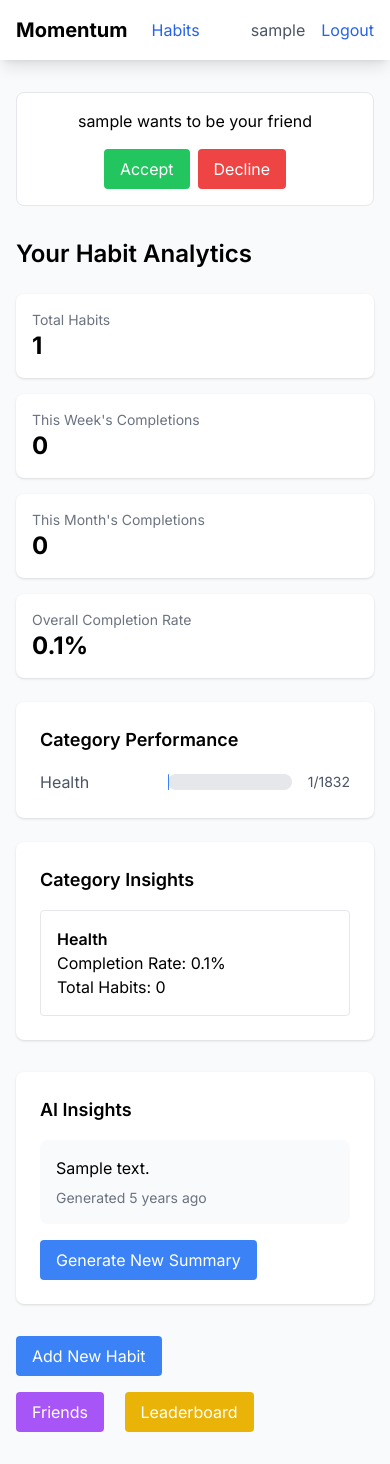
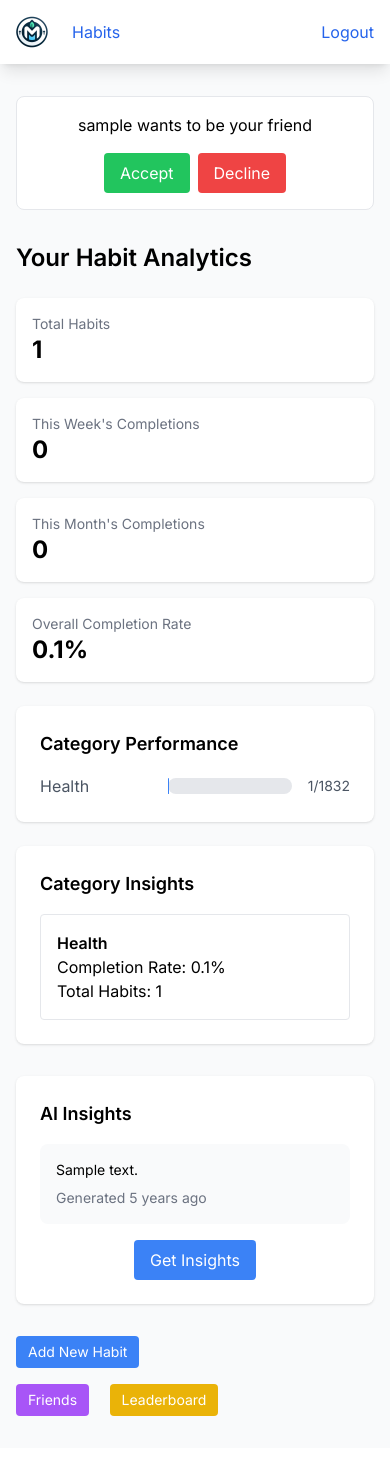
Before and after one commit to easachs/momentum, a Django app: a page that uses templates/base.html in a window 390 px wide. After the commit the page ends 1416 px from the top, so only its background shows below. Run offline with Django 5.2, Linux system fonts and the light colour scheme; a user stored in the database is signed in; tables that the repository leaves empty hold one stand-in row (values such as "Sample post"); some libraries are stand-ins or nearby versions.

Commit message:
Style: mobile responsiveness

```diff
--- a/momentum/settings.py
+++ b/momentum/settings.py
@@ -196,7 +196,7 @@ USE_TZ = True
 # Static files (CSS, JavaScript, Images)
 # https://docs.djangoproject.com/en/5.1/howto/static-files/
 
-STATIC_URL = "static/"
+STATIC_URL = '/static/'
 STATIC_ROOT = BASE_DIR / "staticfiles"
 STATICFILES_DIRS = [
     BASE_DIR / "static",
--- a/templates/base.html
+++ b/templates/base.html
@@ -1,5 +1,6 @@
 {% load static tailwind_tags %}
 {% load socialaccount %}
+{% load static %}
 <!DOCTYPE html>
 <html lang="en">
 <head>
@@ -7,6 +8,8 @@
     <meta charset="UTF-8">
     <meta name="viewport" content="width=device-width, initial-scale=1.0">
     <meta http-equiv="X-UA-Compatible" content="ie=edge">
+    <!-- Favicon -->
+    <link rel="icon" type="image/png" href="{% static 'images/momentum.png' %}">
     <!-- Add Google Font -->
     <link rel="preconnect" href="https://fonts.googleapis.com">
     <link rel="preconnect" href="https://fonts.gstatic.com" crossorigin>
@@ -24,15 +27,18 @@
             <div class="flex justify-between items-center py-4 flex-wrap">
                 {% if user.is_authenticated %}
                     <div class="flex items-center gap-6">
-                        <a href="{% url 'tracker:dashboard' username=user.username %}" class="text-xl font-bold">Momentum</a>
+                        <a href="{% url 'tracker:dashboard' username=user.username %}" class="flex items-center gap-2">
+                            <img src="{% static 'images/momentum.png' %}" alt="Momentum" class="h-8 w-auto">
+                        </a>
                         <a href="{% url 'tracker:habit_list' %}" class="text-blue-600 hover:text-blue-800">Habits</a>
                     </div>
                 {% else %}
-                    <a href="{% url 'root' %}" class="text-xl font-bold">Momentum</a>
+                    <a href="{% url 'root' %}" class="flex items-center gap-2">
+                        <img src="{% static 'images/momentum.png' %}" alt="Momentum" class="h-8 w-auto">
+                    </a>
                 {% endif %}
                 <div class="space-x-4 flex items-center">
                     {% if user.is_authenticated %}
-                        <span class="text-gray-600">{{ user.username }}</span>
                         <a href="{% url 'account_logout' %}" class="text-blue-600 hover:text-blue-800">Logout</a>
                     {% else %}
                         <a href="{% url 'account_login' %}" class="text-blue-600 hover:text-blue-800">Login</a>
--- a/tracker/templates/tracker/dashboard.html
+++ b/tracker/templates/tracker/dashboard.html
@@ -136,7 +136,7 @@
                         <div class="border rounded p-4">
                             <h3 class="font-semibold">{{ stat.category|title }}</h3>
                             <p>Completion Rate: {{ stat.completed|percentage:stat.total|floatformat:1 }}%</p>
-                            <p>Total Habits: {{ habits_summary|filter_by_category:stat.category|length }}</p>
+                            <p>Total Habits: {{ stat.habit_count }}</p>
                         </div>
                     {% endfor %}
                 </div>
@@ -149,7 +149,7 @@
 
             <div id="ai-summary-container" class="bg-gray-50 rounded-lg p-4 mb-4">
                 {% if latest_summary %}
-                    <div class="prose max-w-none">
+                    <div class="prose max-w-none text-sm sm:text-base">
                         {{ latest_summary.content|markdown }}
                     </div>
                     <p class="text-sm text-gray-500 mt-2">
@@ -161,10 +161,12 @@
             </div>
 
             {% if user == viewed_user %}
-                <button id="generate-summary"
-                        class="bg-blue-500 text-white px-4 py-2 rounded hover:bg-blue-600 transition-colors">
-                    Generate New Summary
-                </button>
+                <div class="text-center">
+                    <button id="generate-summary"
+                            class="bg-blue-500 text-white px-4 py-2 rounded hover:bg-blue-600 transition-colors inline-block">
+                        Get Insights
+                    </button>
+                </div>
             {% endif %}
         </div>
 
@@ -173,16 +175,16 @@
             <div class="flex flex-col sm:flex-row justify-between items-start sm:items-center gap-4">
                 {% if user == viewed_user %}
                     <a href="{% url 'tracker:habit_create' %}"
-                       class="inline-block bg-blue-500 text-white px-4 py-2 rounded hover:bg-blue-600">
+                       class="inline-block bg-blue-500 text-white px-3 py-1.5 md:px-4 md:py-2 text-sm md:text-base rounded hover:bg-blue-600">
                         Add New Habit
                     </a>
                     <div class="space-x-4">
                         <a href="{% url 'social:friends_list' %}"
-                           class="inline-block bg-purple-500 text-white px-4 py-2 rounded hover:bg-purple-600">
+                           class="inline-block bg-purple-500 text-white px-3 py-1.5 md:px-4 md:py-2 text-sm md:text-base rounded hover:bg-purple-600">
                             Friends
                         </a>
                         <a href="{% url 'social:leaderboard' %}"
-                           class="inline-block bg-yellow-500 text-white px-4 py-2 rounded hover:bg-yellow-600">
+                           class="inline-block bg-yellow-500 text-white px-3 py-1.5 md:px-4 md:py-2 text-sm md:text-base rounded hover:bg-yellow-600">
                             Leaderboard
                         </a>
                     </div>
--- a/tracker/templatetags/math_filters.py
+++ b/tracker/templatetags/math_filters.py
@@ -31,8 +31,8 @@ def percentage(value, total):
         return 0
 
 @register.filter
-def filter_by_category(habits_summary, category):
+def filter_by_category(habits, category):
     # Handle both QuerySet and list inputs
-    if hasattr(habits_summary, 'filter'):
-        return habits_summary.filter(category=category)
-    return [habit for habit in habits_summary if habit.category == category]
+    if hasattr(habits, 'filter'):
+        return habits.filter(category=category)
+    return [habit for habit in habits if getattr(habit, 'category', '') == category]
--- a/tracker/views.py
+++ b/tracker/views.py
@@ -255,7 +255,7 @@ class HabitCreateView(LoginRequiredMixin, CreateView):
     template_name = "tracker/habit_form.html"
 
     def get_success_url(self):
-        return reverse('tracker:dashboard', kwargs={'username': self.request.user.username})
+        return reverse('tracker:habit_list')
 
     def form_valid(self, form):
         form.instance.user = self.request.user
@@ -412,6 +412,7 @@ class DashboardView(LoginRequiredMixin, DetailView):
                     'category': category,
                     'completed': completed,
                     'total': total,
+                    'habit_count': category_habits.count(),
                     'percentage': round(completed / total * 100 if total > 0 else 0, 1)
                 })
 
```
Also changed, not shown: tracker/templates/tracker/habit_list.html (+5 -43 lines), tracker/tests/test_views.py (+1 -1 lines), static/images/momentum.png (added).
